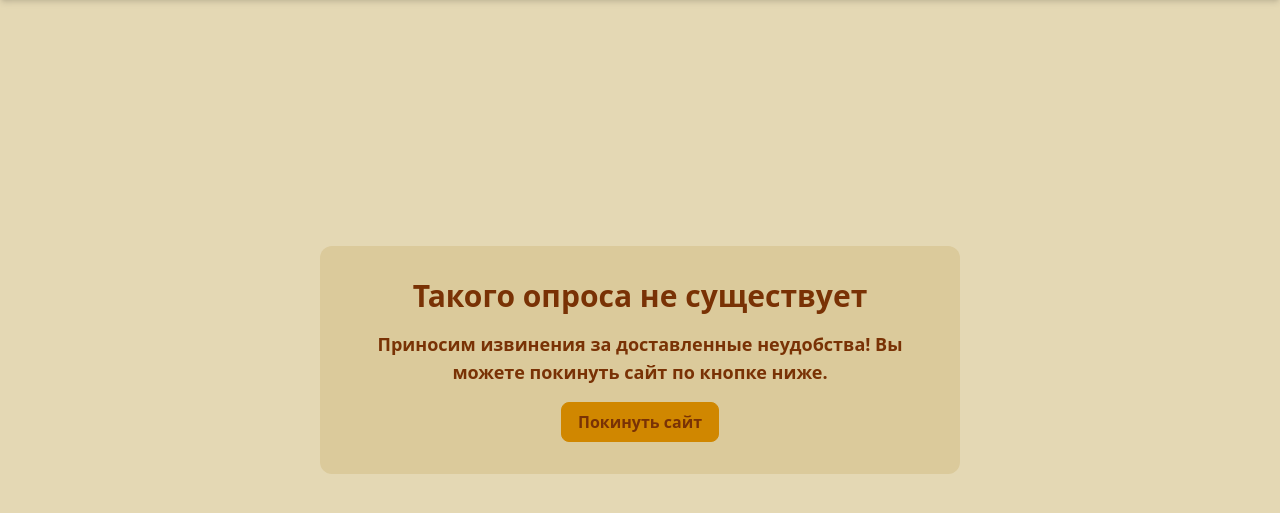
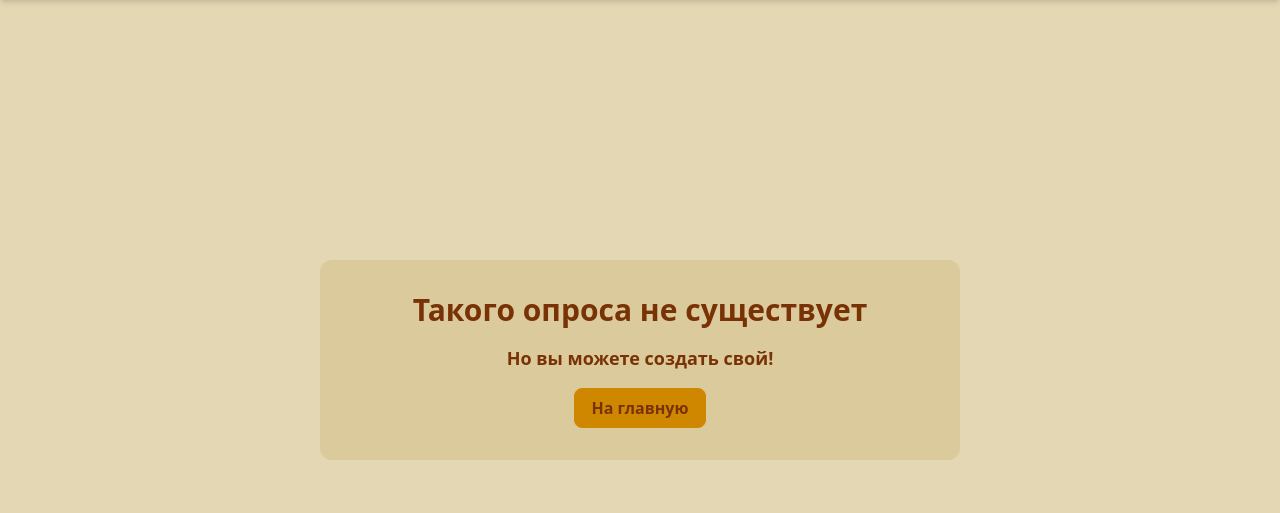
Before and after one commit to VND0/hundred-to-one, a Python web app: template templates/poll_form.html in a window 1280 px wide. Shown: the part 80-593 px from the top of the page. Run offline with Jinja, Linux system fonts and the light colour scheme; the template is opened without the code that fills it, so the values that code supplies are empty; style sheets or scripts are compiled from the project's sources.

Commit message:
Moved the button downloading excel template to a separate line. Changed content of the stub when poll is not found.

```diff
--- a/templates/excel_import.html
+++ b/templates/excel_import.html
@@ -20,6 +20,7 @@
             <p class="text-lg font-semibold">
                 Для создания игры из шаблона необходимо скачать файл, нажав на кнопку ниже, и отправить заполненный с
                 помощью формы.
+                <br><br>
                 <a class="btn btn-success" href="{{ url_for('static', filename='game_template.xlsx') }}"
                    download="GameTemplate.xlsx">Скачать шаблон</a>
             </p>
--- a/templates/poll_form.html
+++ b/templates/poll_form.html
@@ -8,10 +8,10 @@
                     <h1 class="font-bold text-3xl">Такого опроса не существует</h1>
 
                     <p class="font-semibold text-lg">
-                        Приносим извинения за доставленные неудобства! Вы можете покинуть сайт по кнопке ниже.
+                        Но вы можете создать свой!
                     </p>
+                    <a class="btn btn-accent text-base rounded-lg" href="/">На главную</a>
 
-                    <a class="btn btn-accent text-base rounded-lg" href="https://google.com">Покинуть сайт</a>
                 </div>
             {% else %}
                 <form id="pollForm" class="bg-base-300 rounded-xl p-6" method="post">
```
